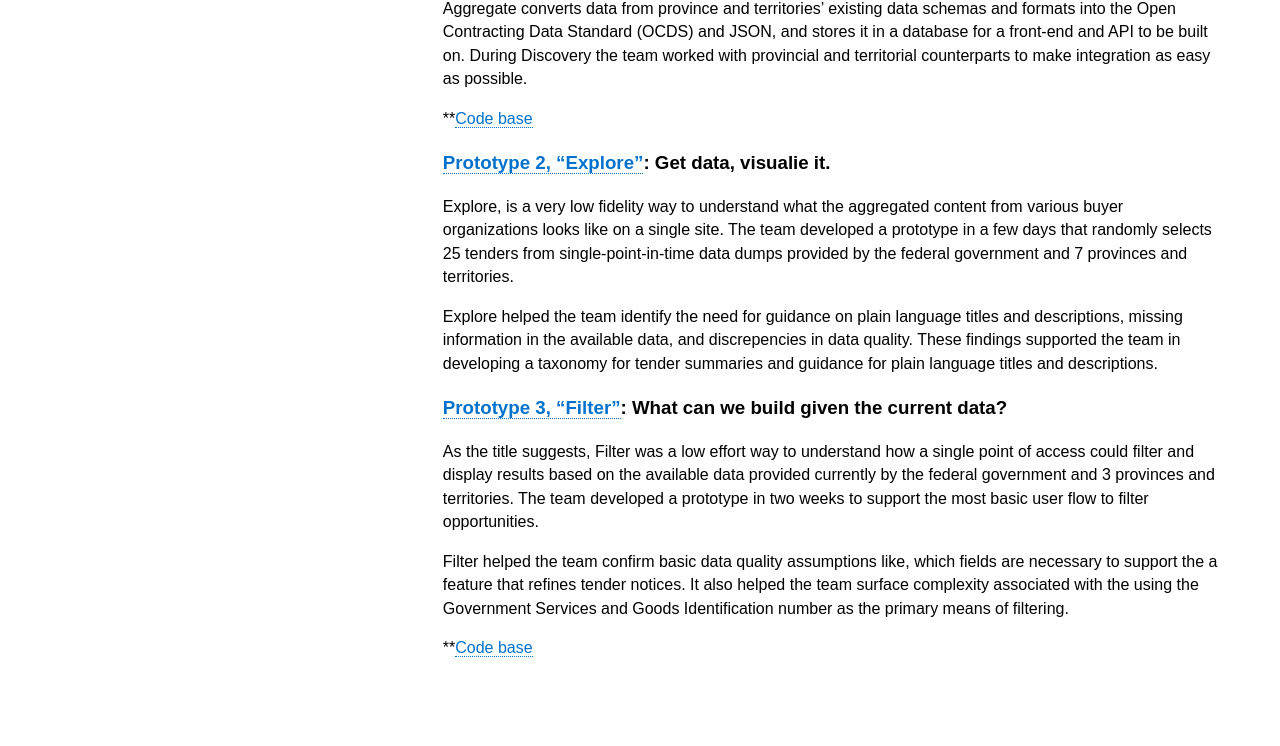
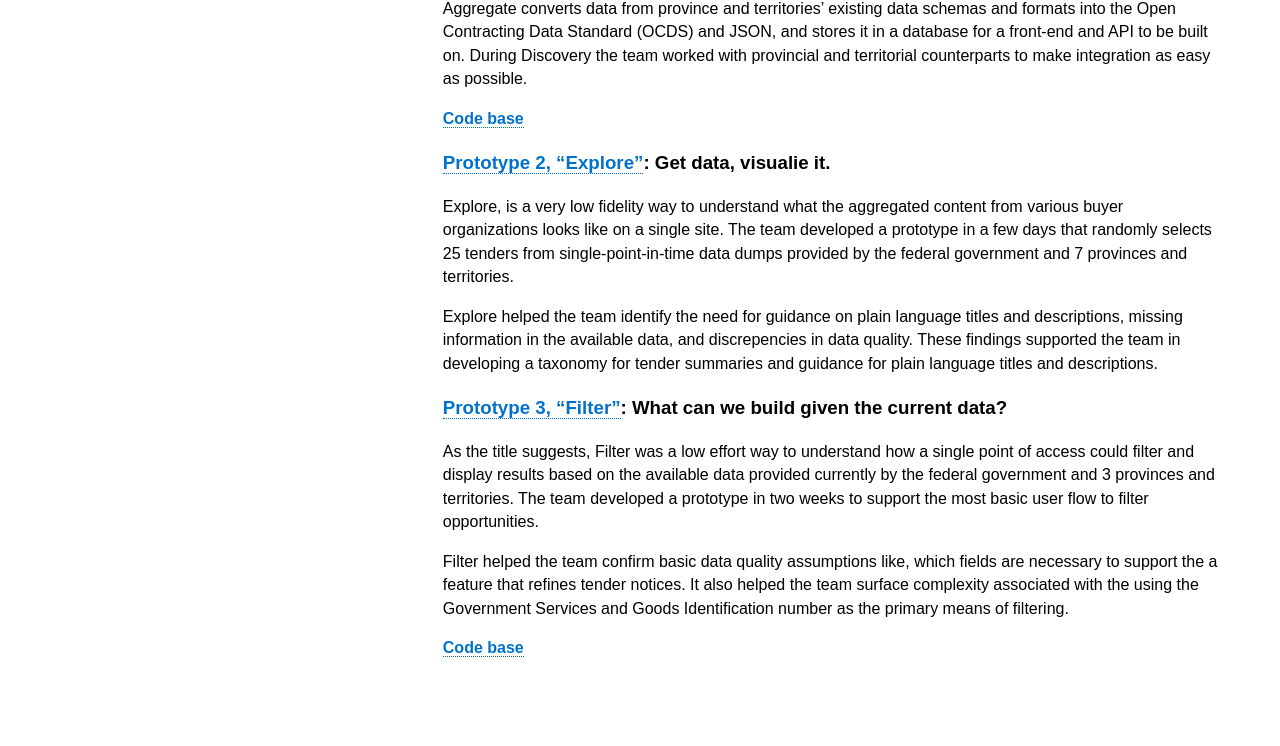
Before and after one commit to cds-snc/pspc-documentation, a Jekyll site: the page built from _pages/en/team-news.md, in a window 1280 px wide. Shown: the part 605-1351 px from the top of the page. Built offline with Jekyll 4.4.1, drawn with Linux system fonts in a browser that asks for light colours.

```diff
--- a/_pages/en/team-news.md
+++ b/_pages/en/team-news.md
@@ -22,7 +22,7 @@ Aggregate is a way to understand how a single point of access might get data fro
 
 Aggregate converts data from province and territories' existing data schemas and formats into the Open Contracting Data Standard (OCDS) and JSON, and stores it in a database for a front-end and API to be built on. During Discovery the team worked with provincial and territorial counterparts to make integration as easy as possible.
 
-**[Code base](https://github.com/cds-snc/pspc-spa-aggregator)
+[**Code base**](https://github.com/cds-snc/pspc-spa-aggregator)
 
 ### [Prototype 2, "Explore"](https://dsinclair-spa.herokuapp.com/): Get data, visualie it.
 
@@ -36,4 +36,4 @@ As the title suggests, Filter was a low effort way to understand how a single po
 
 Filter helped the team confirm basic data quality assumptions like, which fields are necessary to support the a feature that refines tender notices. It also helped the team surface complexity associated with the using the Government Services and Goods Identification number as the primary means of filtering.
 
-**[Code base](https://github.com/cds-snc/single-point-of-access-data)
+[**Code base**](https://github.com/cds-snc/single-point-of-access-data)
```
